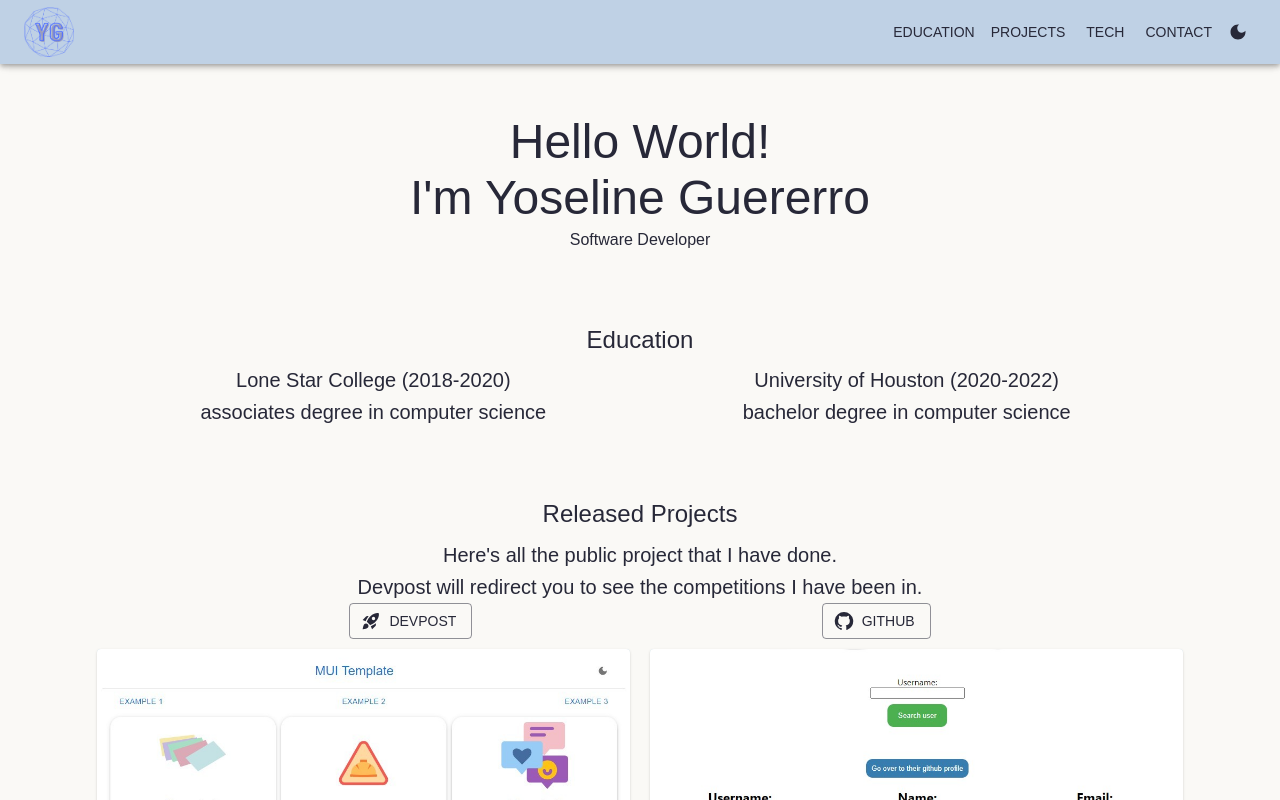
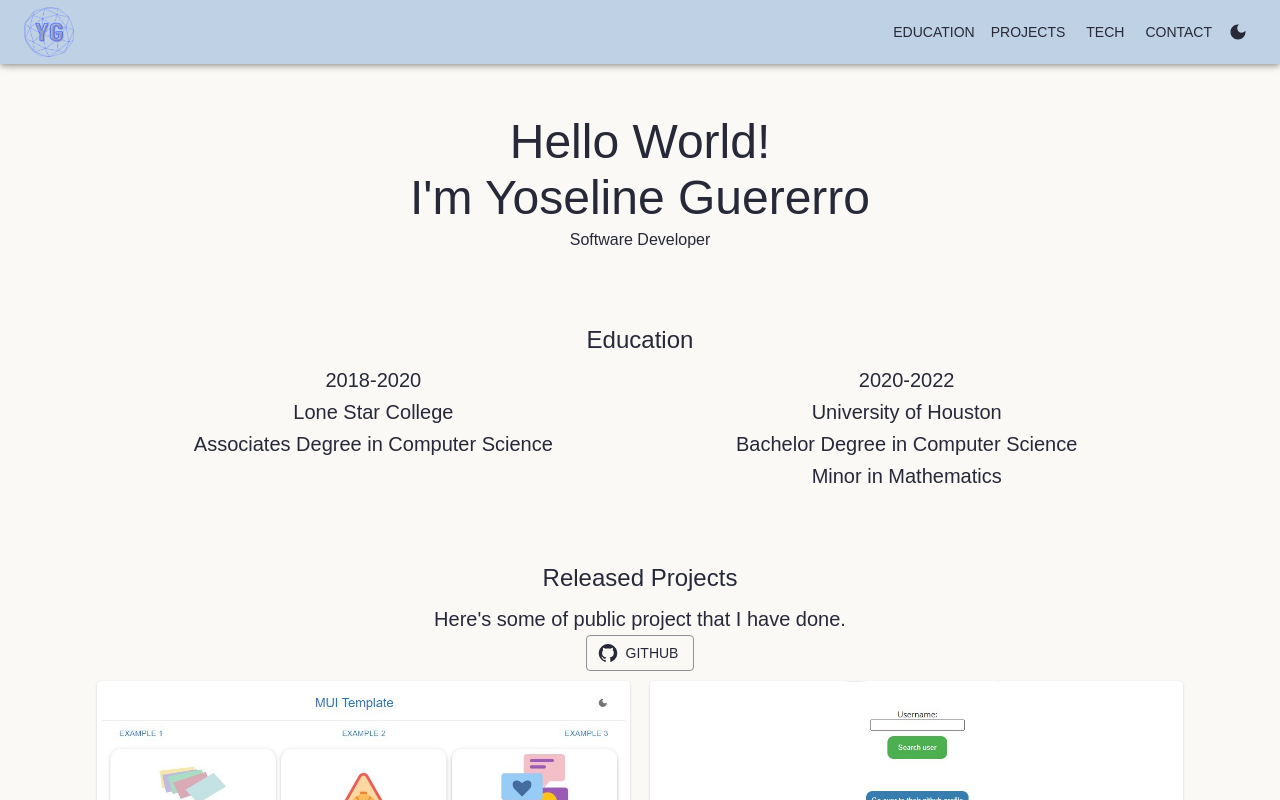
Before and after one commit to YoselineGuerrero/dev-portfolio, a React (Create React App) app: page /#/ in a window 1280 px wide. Shown: the top 800 px of the page. Built offline with nearby package versions, Linux system fonts and the light colour scheme.

Commit message:
footer icon hover color change

```diff
--- a/src/components/footer.js
+++ b/src/components/footer.js
@@ -14,7 +14,7 @@ export default function Footer() {
           {socials.map((socials) => (
             <Grid item key={socials.title}>
               <Tooltip title={socials.title} >
-                <IconButton  sx={{ "&:hover": { color: socials.color } }} target="_blank" href={socials.url} >
+                <IconButton target="_blank" href={socials.url} >
                   <socials.icon  />
                 </IconButton>
               </Tooltip>
--- a/src/data.js
+++ b/src/data.js
@@ -9,19 +9,16 @@ const socials = [
     id: '1',
     icon: GitHubIcon,
     title: 'Github',
-    color: 'black',
     url: 'https://github.com/YoselineGuerrero'
   }, {
     id: '2',
     icon: LinkedInIcon,
     title: 'LinkedIn',
-    color: 'blue',
     url: 'https://www.linkedin.com/in/yoseline-guerrero-a78526175/'
   }, {
     id: '3',
     icon: EmailIcon,
     title: 'Email',
-    color: 'red',
     url: '#'
   }
 ];
--- a/src/mainPage.js
+++ b/src/mainPage.js
@@ -14,7 +14,6 @@ import Footer from './components/footer';
 import RepoCards from './components/repoCards';
 import {sections} from './data';
 import GitHubIcon from '@mui/icons-material/GitHub';
-import RocketLaunchIcon from '@mui/icons-material/RocketLaunch';
 import { ColorModeContext } from './App.js';
 import LightModeIcon from '@mui/icons-material/LightMode';
 import DarkModeIcon from '@mui/icons-material/DarkMode';
@@ -91,14 +90,17 @@ export default function MainPage() {
           </Grid>
           <Grid item md={5} xs={11}>
             <Typography variant="h6">
-              Lone Star College (2018-2020)<br></br>
-              associates degree in computer science
+              2018-2020<br></br>
+              Lone Star College<br></br>
+              Associates Degree in Computer Science
             </Typography>
           </Grid>
           <Grid item md={5} xs={11}>
             <Typography variant="h6">
-              University of Houston (2020-2022)<br></br>
-              bachelor degree in computer science
+              2020-2022<br></br>
+              University of Houston<br></br>
+              Bachelor Degree in Computer Science<br></br>
+              Minor in Mathematics
             </Typography>
           </Grid>
           <Grid item xs={11} ref={projects} sx={{paddingTop: '70px'}}>
@@ -108,17 +110,9 @@ export default function MainPage() {
           </Grid>
           <Grid item xs={11}>
             <Typography variant="h6">
-              Here's all the public project that I have done.
+              Here's some of public project that I have done.
             </Typography>
-            <Typography variant="h6">
-              Devpost will redirect you to see the competitions I have been in.
-            </Typography>
-          </Grid>
-          <Grid item xs={12} >
-            <Box display="flex" justifyContent="space-evenly">
-              <Button target='_blank' color='secondary' variant="outlined" startIcon={<RocketLaunchIcon/>} href="https://devpost.com/YoselineGuerrero">Devpost</Button>
-              <Button target='_blank' color='secondary' variant="outlined" startIcon={<GitHubIcon/>} href="https://github.com/YoselineGuerrero">GitHub</Button>
-            </Box>
+            <Button target='_blank' color='secondary' variant="outlined" startIcon={<GitHubIcon/>} href="https://github.com/YoselineGuerrero">GitHub</Button>
           </Grid>
           <RepoCards/>
           <Grid item xs={12} ref={tech} sx={{paddingTop: '70px'}}>
--- a/src/theme.js
+++ b/src/theme.js
@@ -56,6 +56,16 @@ const darkTheme = createTheme({
             borderColor: '#410058',
             color: '#410058'
           }
+        }
+      }
+    },
+    MuiIconButton:{
+      styleOverrides:{
+        root:{
+          color:'#E0EDF5',
+          '&:hover': {
+            color: '#121212',
+          },
         }
       }
     }
@@ -117,6 +127,15 @@ const lightTheme = createTheme({
           }
         }
       }
+    },
+    MuiIconButton:{
+      styleOverrides:{
+        root:{
+          '&:hover': {
+            color: '#FAF9F6',
+          },
+        }
+      }
     }
   },
 })
```
